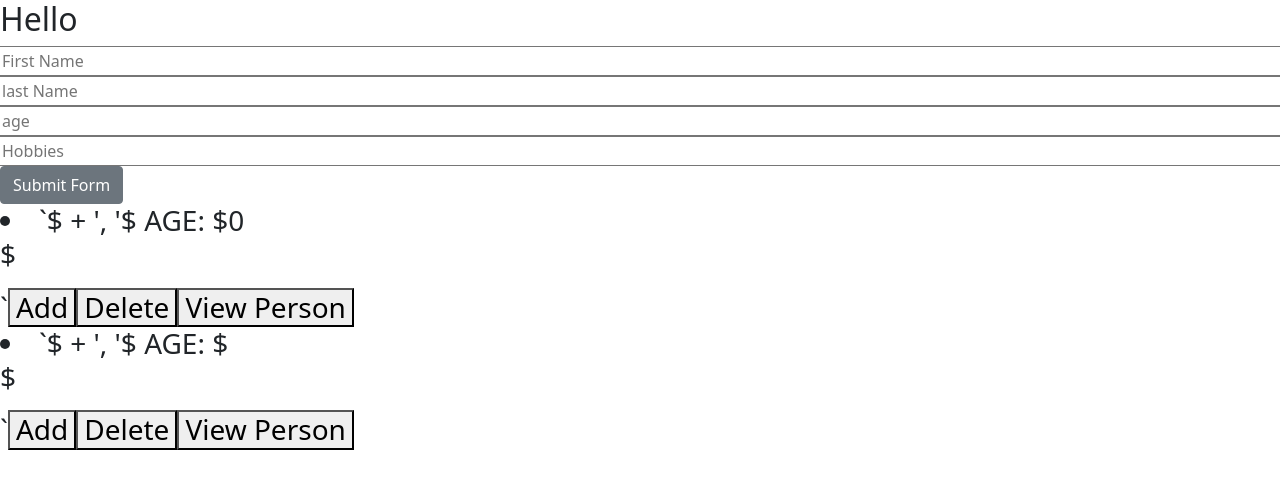
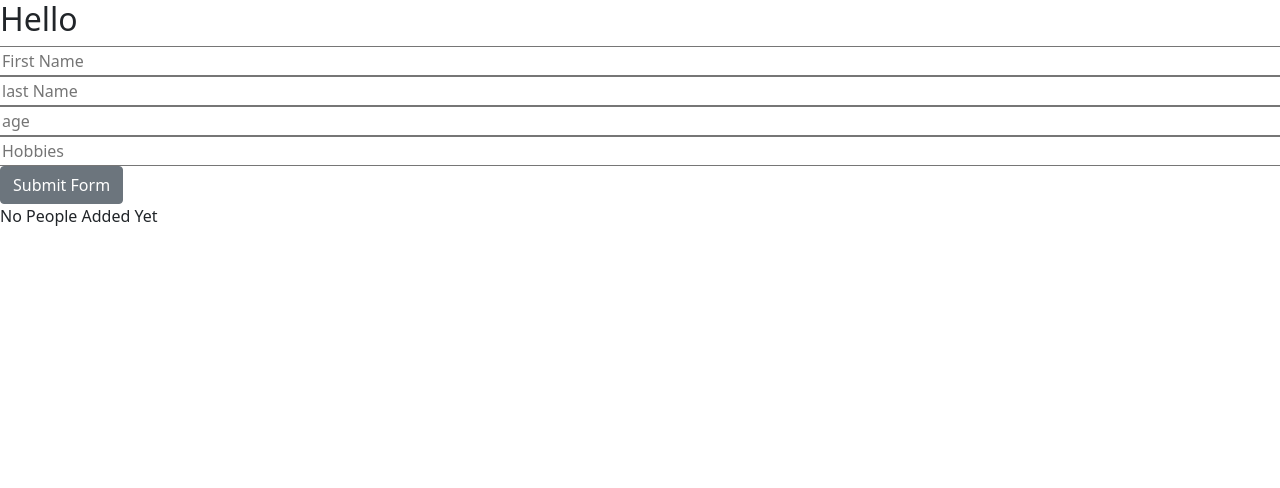
Before and after one commit to SBD2-HCBS/3rd_Time_Butter, a React (Create React App) app: page /adduser in a window 1280 px wide. Shown: the top 488 px of the page. Built offline with nearby package versions, Linux system fonts and the light colour scheme.

Commit message:
view and delete

```diff
--- a/src/components/ViewContainer.js
+++ b/src/components/ViewContainer.js
@@ -20,20 +20,27 @@ dispatch({
 })
     }
 
+    const deletePerson = (id) => {
+    dispatch({
+        type:'DELETE_PERSON',
+        payload:id
+    })
+    }
+
     return(
         <div>
-            <h3>
-            {people.map((person, index) => (
+            {people.length>1? <h3>
+                {people.map((person, index) => (
 
-                <li key={index===index?index+=1:index}>`${person.firstName } + ', '${person.lastName}  <span>AGE: ${person.age}</span>
-                    <p>${person.hobbies}</p>`
-                <button>Add</button>
-                <button>Delete</button>
-                    <button  onClick={()=>viewPerson(index)}>View Person</button>
+                    <li key={index === index ? index += 1 : index}>`${person.firstName} + ', '${person.lastName} <span>AGE: ${person.age}</span>
+                        <p>${person.hobbies}</p>
 
-                </li>
-            ))}
-            </h3>
+                        <button onClick={()=>deletePerson(index)} >Delete</button>
+                        <button onClick={() => viewPerson(index)}>View Person</button>
+
+                    </li>
+                ))}
+            </h3>:<div>No People Added Yet</div>}
         </div>
     )
 }
--- a/src/ducks/reducer.js
+++ b/src/ducks/reducer.js
@@ -1,14 +1,8 @@
 const initialState={
-    person:[{
-        id:0,
-        firstName:'',
-        lastName:'',
-        age:0,
-        hobbies:''
-    }]
+    person:[]
 }
 
-let id = 0;
+
 const ADD_PERSON='ADD_PERSON',
     DELETE_PERSON='DELETE_PERSON',
     VIEW_PERSON='VIEW_PERSON';
@@ -34,9 +28,10 @@ const founder = (id, arr)=>{
     newArray= arr.find(item=>item.id===id)
     return newArray
 }
+
 const filtered = (id,arr)=>{
-    let newArray=[];
-    newArray= arr.filter(item=>item.id!==id)
+    let newArray= arr.filter(item=>item.id!==id)
+    return  newArray;
 }
 
   const reducer = (state = initialState, action) => {
```
